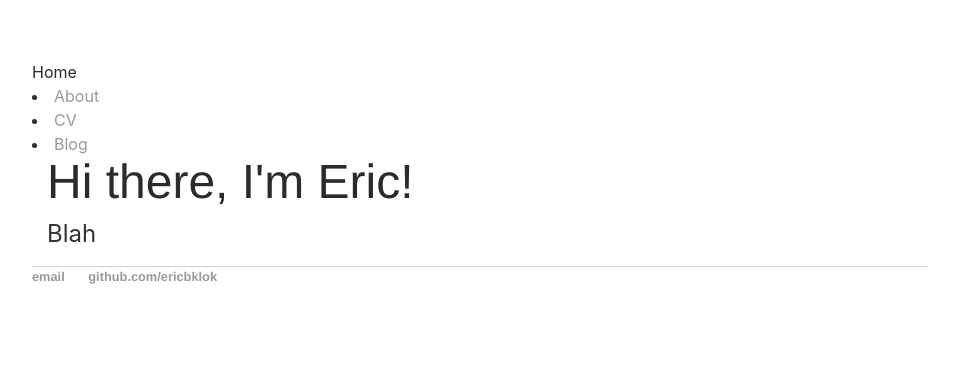
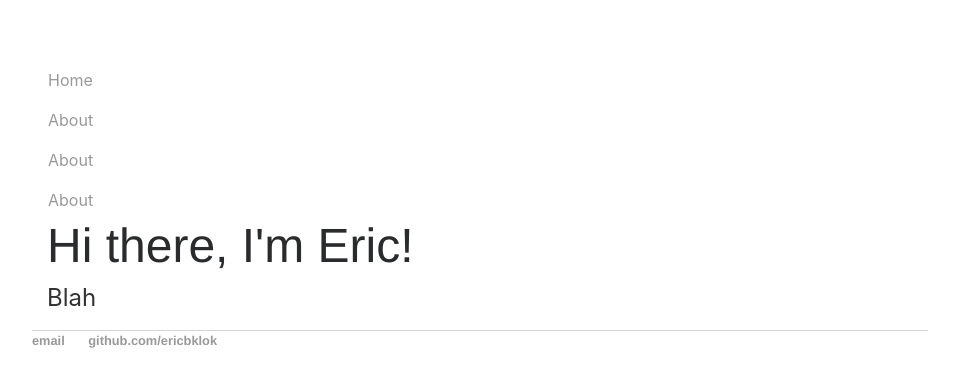
Before and after one commit to ericbklok/ericbklok.github.io, a Jekyll site: the page built from index.html, in a window 1280 px wide. Shown: the top 387 px of the page, without its empty margins (160-1119 px from the left). Built offline with Jekyll 4.4.1, drawn with Linux system fonts in a browser that asks for light colours; nearby versions of some CDN libraries; the list of posts is cut into pages by our own code.

Commit message:
Update default.html

```diff
--- a/_layouts/default.html
+++ b/_layouts/default.html
@@ -15,13 +15,11 @@
 		<body>
 			<div class="blog-masthead">
 				<div class="container>
-					<nav>
-	    				<ul>
-							<li><a href="/">Home</a></li>
-							<li><a href="/about">About</a></li>
-							<li><a href="/cv">CV</a></li>
-							<li><a href="/blog">Blog</a></li>
-	    				</ul>
+					<nav class="nav">
+						<a class="nav-link active" href="/">Home</a>
+						<a class="nav-link" href="/about">About</a>
+						<a class="nav-link" href="/CV">About</a>
+						<a class="nav-link" href="/Blog">About</a>
 					</nav>
 				</div>
 			</div>
```
